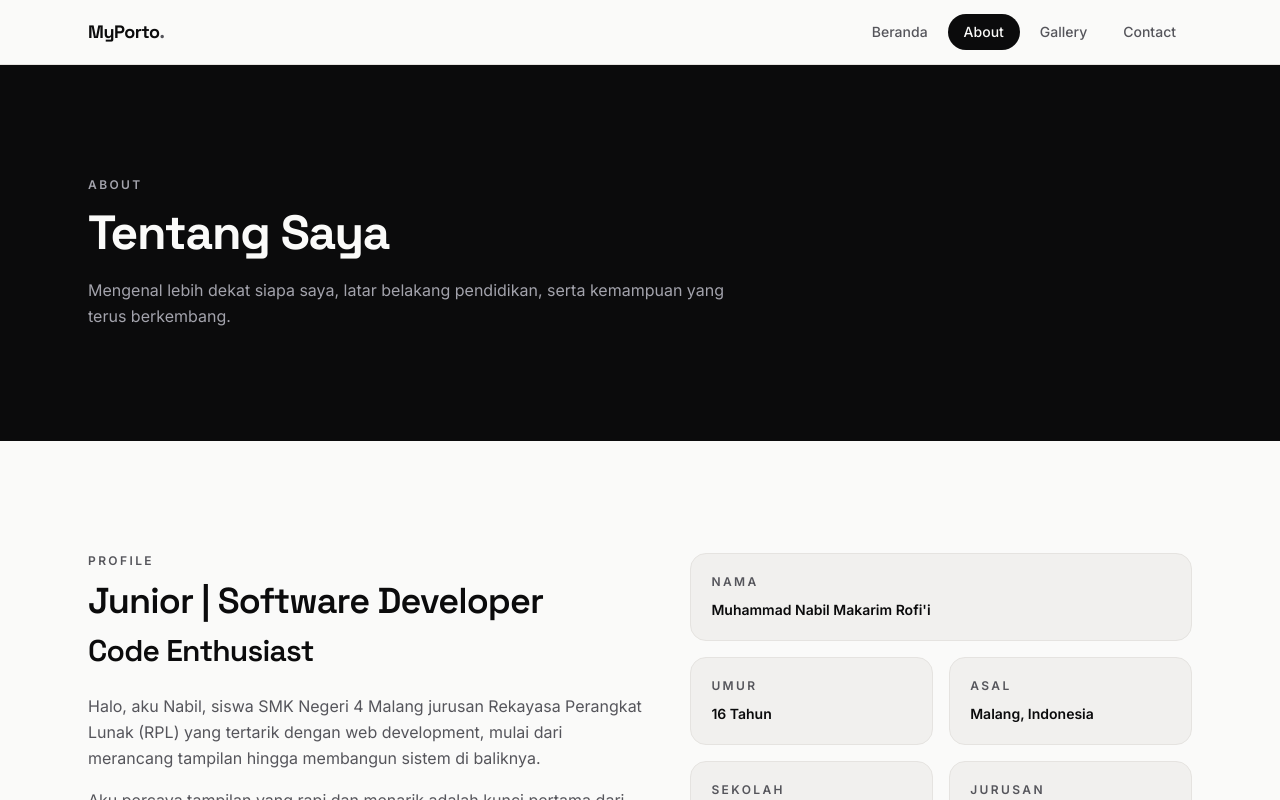
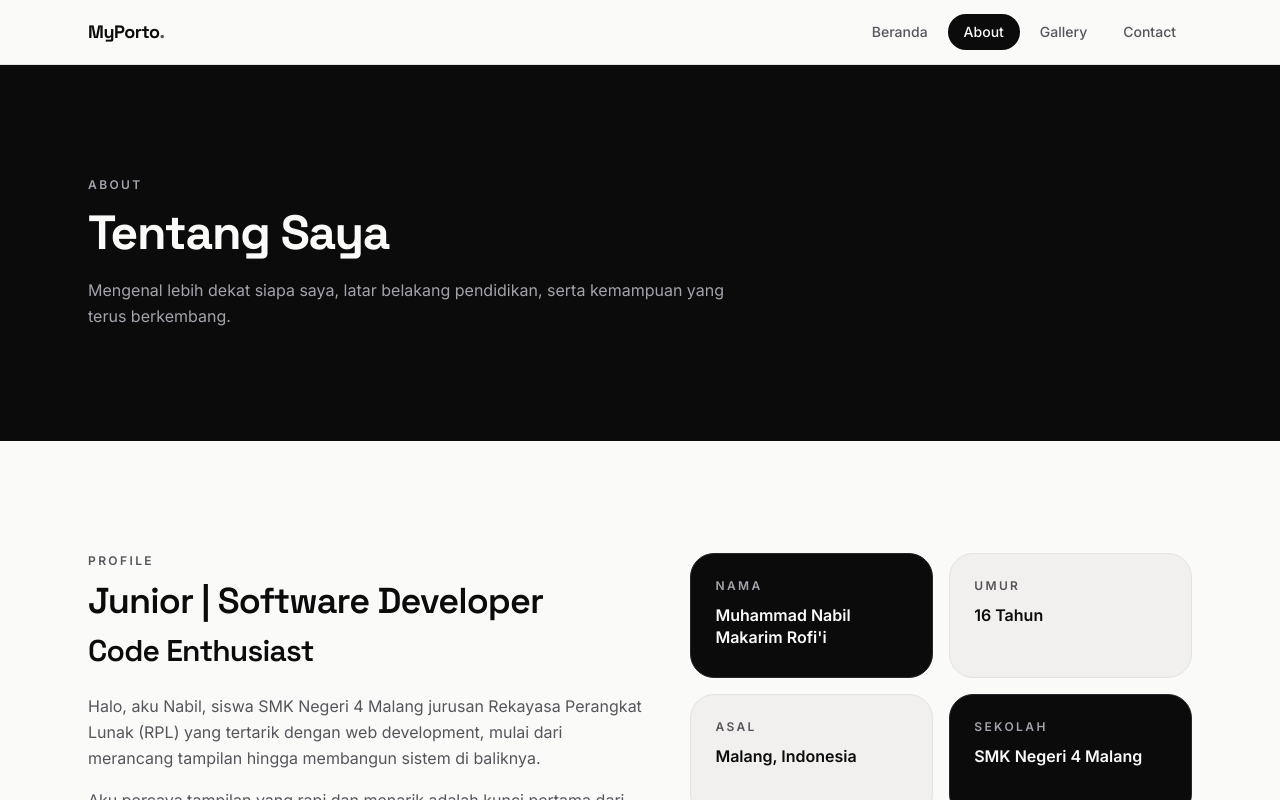
Before and after one commit to nbl-mkr/portfolio-next, a Next.js app: page /about in a window 1280 px wide. Shown: the top 800 px of the page. Built offline with nearby package versions, Linux system fonts and the light colour scheme.

Commit message:
update about components

```diff
--- a/src/components/about/IdentitySection.tsx
+++ b/src/components/about/IdentitySection.tsx
@@ -1,13 +1,19 @@
 import { profile } from "@/data/profile";
 
+type IdentityItem = {
+  label: string;
+  value: string;
+  accent: boolean;
+};
+
 export default function IdentitySection() {
-  const identity = [
-    { label: "Nama", value: profile.name, wide: true },
-    { label: "Umur", value: profile.age, wide: false },
-    { label: "Asal", value: profile.city, wide: false },
-    { label: "Sekolah", value: profile.school, wide: false },
-    { label: "Jurusan", value: profile.major, wide: false },
-    { label: "Status", value: profile.status, wide: true },
+  const identity: IdentityItem[] = [
+    { label: "Nama", value: profile.name, accent: true },
+    { label: "Umur", value: profile.age, accent: false },
+    { label: "Asal", value: profile.city, accent: false },
+    { label: "Sekolah", value: profile.school, accent: true },
+    { label: "Jurusan", value: profile.major, accent: true },
+    { label: "Status", value: profile.status, accent: false },
   ];
 
   return (
@@ -29,19 +35,31 @@ export default function IdentitySection() {
             ))}
           </div>
         </div>
-        <div className="grid content-start gap-4 sm:grid-cols-2">
+        <dl className="grid content-start gap-4 sm:auto-rows-fr sm:grid-cols-2">
           {identity.map((item) => (
             <div
               key={item.label}
-              className={`rounded-2xl border border-line bg-snow p-5 ${item.wide ? "sm:col-span-2" : ""}`}
+              className={`rounded-3xl border p-6 ${
+                item.accent ? "border-linedark bg-ink" : "border-line bg-snow"
+              }`}
             >
-              <div className="flex items-center gap-2 text-muted">
-                <p className="text-xs font-semibold uppercase tracking-[0.2em]">{item.label}</p>
-              </div>
-              <p className="mt-2.5 text-sm font-semibold text-ink">{item.value}</p>
+              <dt
+                className={`text-xs font-semibold uppercase tracking-[0.2em] ${
+                  item.accent ? "text-muteddark" : "text-muted"
+                }`}
+              >
+                {item.label}
+              </dt>
+              <dd
+                className={`mt-2.5 text-base font-semibold leading-snug ${
+                  item.accent ? "text-paper" : "text-ink"
+                }`}
+              >
+                {item.value}
+              </dd>
             </div>
           ))}
-        </div>
+        </dl>
       </div>
     </section>
   );
```
